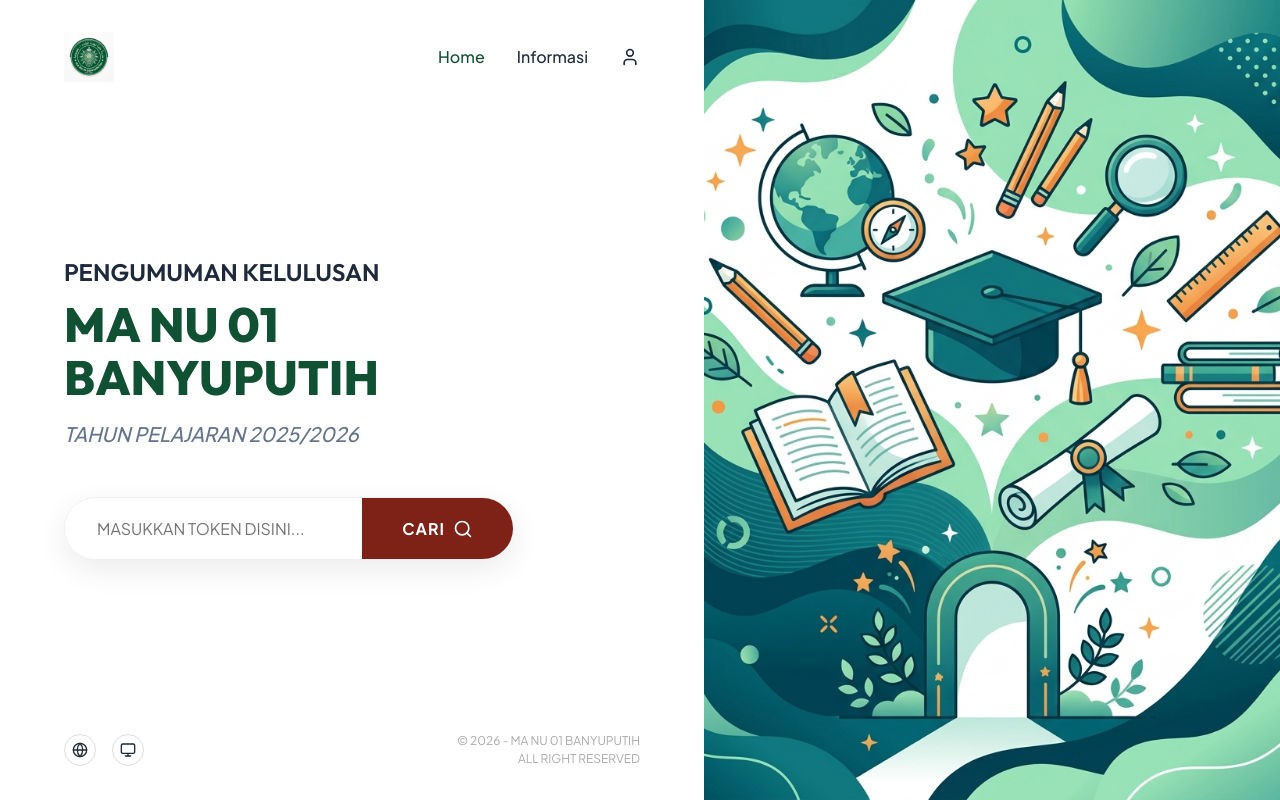
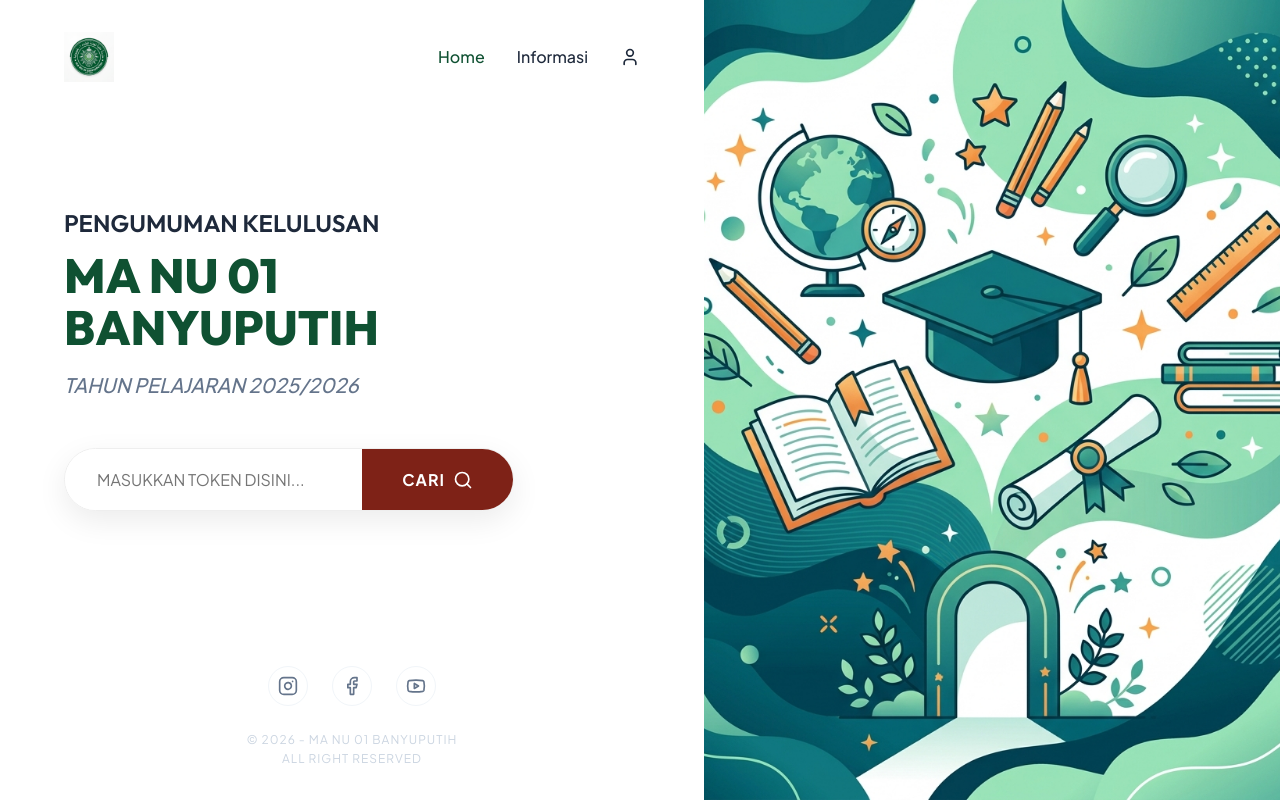
Before and after one commit to mansaba85/lulus, a React (Vite) app: page / in a window 1280 px wide. Built offline with nearby package versions, Linux system fonts and the light colour scheme; no server answers.

Commit message:
feat: update footer with social icons and center alignment

```diff
--- a/src/pages/Home.jsx
+++ b/src/pages/Home.jsx
@@ -1,5 +1,5 @@
 import React, { useState, useEffect } from 'react';
-import { Search, User, Globe, Monitor } from 'lucide-react';
+import { Search, User, Globe, Monitor, Instagram, Facebook, Youtube } from 'lucide-react';
 import { motion } from 'framer-motion';
 import { useNavigate } from 'react-router-dom';
 import { toast } from 'sonner';
@@ -147,16 +147,25 @@ const Home = () => {
         </motion.main>
 
         {/* Footer */}
-        <footer style={{ display: 'flex', justifyContent: 'space-between', alignItems: 'center' }}>
-          <div className="socials" style={{ display: 'flex', gap: '1rem' }}>
-            <a href="#" className="flex-center" style={{ width: '32px', height: '32px', borderRadius: '50%', border: '1px solid #ddd' }}>
-              <Globe size={16} />
+        <footer style={{
+          display: 'flex',
+          flexDirection: 'column',
+          alignItems: 'center',
+          gap: '1.5rem',
+          marginTop: '2rem'
+        }}>
+          <div className="socials" style={{ display: 'flex', gap: '1.5rem' }}>
+            <a href="#" className="flex-center" style={{ width: '40px', height: '40px', borderRadius: '50%', border: '1px solid #f1f5f9', color: '#64748b', transition: 'all 0.3s' }}>
+              <Instagram size={20} />
             </a>
-            <a href="#" className="flex-center" style={{ width: '32px', height: '32px', borderRadius: '50%', border: '1px solid #ddd' }}>
-              <Monitor size={16} />
+            <a href="#" className="flex-center" style={{ width: '40px', height: '40px', borderRadius: '50%', border: '1px solid #f1f5f9', color: '#64748b', transition: 'all 0.3s' }}>
+              <Facebook size={20} />
+            </a>
+            <a href="#" className="flex-center" style={{ width: '40px', height: '40px', borderRadius: '50%', border: '1px solid #f1f5f9', color: '#64748b', transition: 'all 0.3s' }}>
+              <Youtube size={20} />
             </a>
           </div>
-          <p style={{ fontSize: '0.75rem', color: '#aaa', textAlign: 'right', textTransform: 'uppercase' }}>
+          <p style={{ fontSize: '0.75rem', color: '#cbd5e1', textAlign: 'center', textTransform: 'uppercase', letterSpacing: '1px', lineHeight: 1.6 }}>
             © 2026 - {schoolName}<br />ALL RIGHT RESERVED
           </p>
         </footer>
@@ -214,8 +223,13 @@ const Home = () => {
           .search-box { border-radius: 16px !important; flex-direction: column !important; background: transparent !important; box-shadow: none !important; border: none !important; gap: 0.75rem !important; }
           .search-box input { width: 100% !important; border-radius: 12px !important; border: 1px solid #ddd !important; padding: 1rem !important; }
           .search-box button { width: 100% !important; border-radius: 12px !important; justify-content: center !important; padding: 1rem !important; }
-          footer { flex-direction: column !important; gap: 1.5rem !important; align-items: flex-start !important; }
-          footer p { text-align: left !important; }
+          footer {
+            flex-direction: column !important;
+            gap: 1.5rem !important;
+            align-items: center !important;
+            text-align: center !important;
+          }
+          footer p { text-align: center !important; }
         }
       `}</style>
     </div>
```
